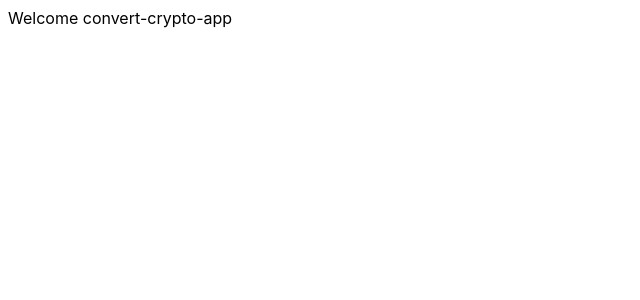
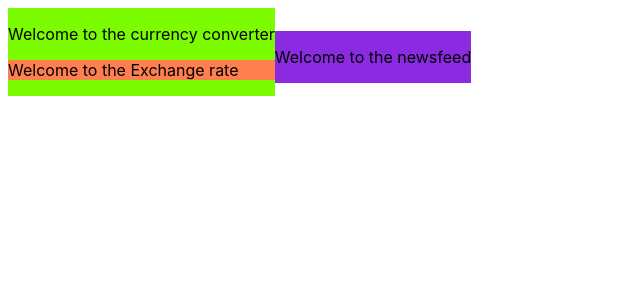
Before and after one commit to hansbastiaan/gh-convert-crypto-app, a React (Create React App) app: page / in a window 1280 px wide. Shown: the top 300 px of the page, without its empty margins (0-640 px from the left). Built offline with nearby package versions, Linux system fonts and the light colour scheme.

Commit message:
Components added

```diff
--- a/src/App.js
+++ b/src/App.js
@@ -1,5 +1,13 @@
+import CurrencyConverter from "./components/CurrencyConverter";
+import Newsfeed from "./components/Newsfeed";
+
 function App() {
-    return <div className="App">Welcome convert-crypto-app</div>;
+    return (
+        <div className="app">
+            <CurrencyConverter />
+            <Newsfeed />
+        </div>
+    );
 }
 
 export default App;
--- /dev/null
+++ b/src/components/CurrencyConverter.js
@@ -0,0 +1,12 @@
+import ExchangeRate from "./ExchangeRate";
+
+const CurrencyConverter = () => {
+    return (
+        <div className="currency-converter">
+            <p>Welcome to the currency converter</p>
+            <ExchangeRate />
+        </div>
+    );
+};
+
+export default CurrencyConverter;
--- /dev/null
+++ b/src/components/ExchangeRate.js
@@ -0,0 +1,9 @@
+const ExchangeRate = () => {
+    return (
+        <div className="exchange-rate">
+            <p>Welcome to the Exchange rate</p>
+        </div>
+    );
+};
+
+export default ExchangeRate;
--- /dev/null
+++ b/src/components/Newsfeed.js
@@ -0,0 +1,9 @@
+const Newsfeed = () => {
+    return (
+        <div className="news-feed">
+            <p>Welcome to the newsfeed</p>
+        </div>
+    );
+};
+
+export default Newsfeed;
--- a/src/index.css
+++ b/src/index.css
@@ -1,5 +1,10 @@
+* {
+    padding: 0;
+    margin: 10;
+    box-sizing: border-box;
+}
+
 body {
-    margin: 10;
     font-family: -apple-system, BlinkMacSystemFont, "Segoe UI", "Roboto",
         "Oxygen", "Ubuntu", "Cantarell", "Fira Sans", "Droid Sans",
         "Helvetica Neue", sans-serif;
@@ -7,7 +12,21 @@ body {
     -moz-osx-font-smoothing: grayscale;
 }
 
-code {
-    font-family: source-code-pro, Menlo, Monaco, Consolas, "Courier New",
-        monospace;
+.app {
+    display: flex;
+    /* flex-direction: column; */
+    align-items: center;
 }
+
+.news-feed {
+    background-color: blueviolet;
+    margin-top: 10px;
+}
+
+.currency-converter {
+    background-color: lawngreen;
+}
+
+.exchange-rate {
+    background-color: coral;
+}
```
